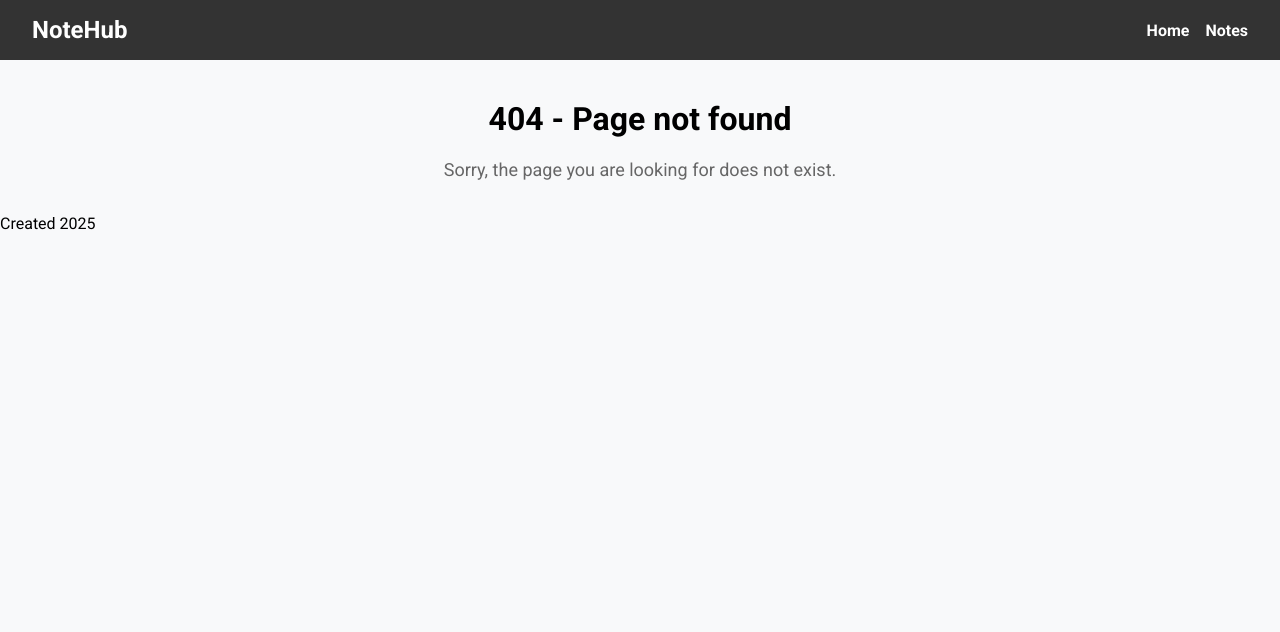
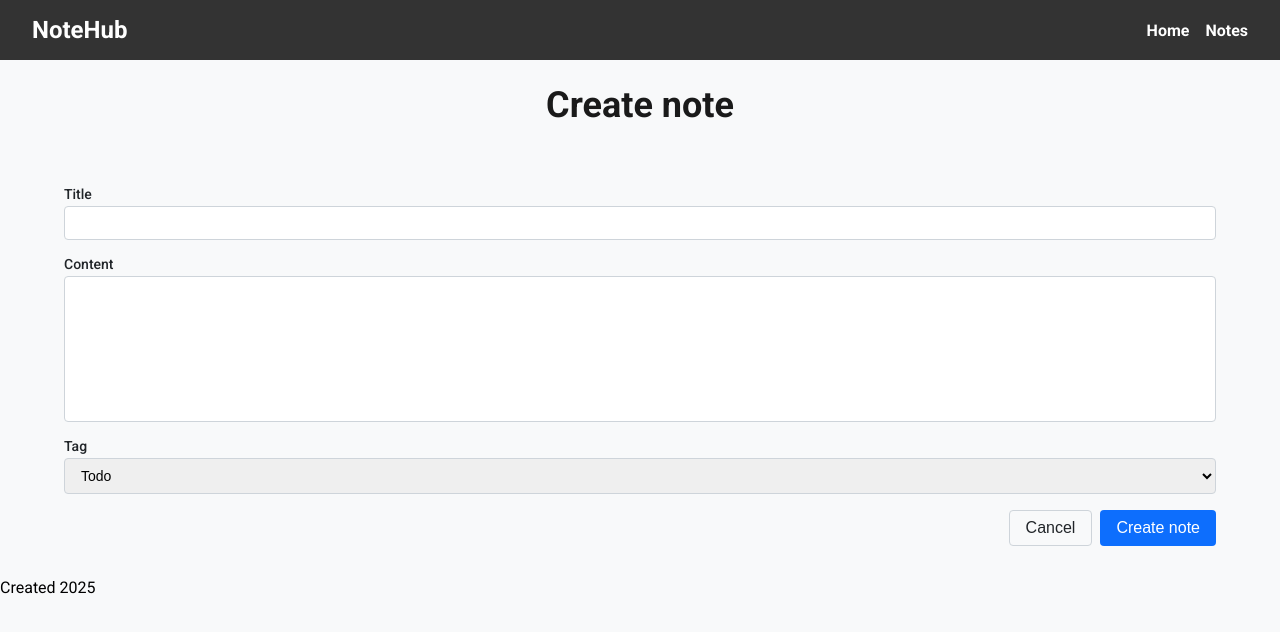
Before and after one commit to danavykhovanets-hub/08-zustand, a Next.js app: page /notes/action/create in a window 1280 px wide. Before the commit this address had no page. Shown: the top 632 px of the page. Built offline with nearby package versions, Linux system fonts and the light colour scheme; no server answers.

Commit message:
Create worjflow

```diff
--- /dev/null
+++ b/app/notes/action/create/CreateNote.module.css
@@ -0,0 +1,18 @@
+.main {
+  flex: 1;
+}
+
+.container {
+  width: 90%;
+  max-width: 1280px;
+  margin: 0px auto;
+  padding: 0 16px 16px;
+}
+
+.title {
+  font-size: 36px;
+  font-weight: 700;
+  color: #1a1a1a;
+  margin-bottom: 60px;
+  text-align: center;
+}
--- /dev/null
+++ b/app/notes/action/create/page.tsx
@@ -0,0 +1,29 @@
+import type { Metadata } from "next";
+import css from "./CreateNote.module.css";
+import NoteForm from "../../../../components/NoteForm/NoteForm";
+
+export const metadata: Metadata = {
+  title: "Create note - NoteHub",
+  description: "Create a new note in your NoteHub collection.",
+  openGraph: {
+    title: "Create note - NoteHub",
+    description: "Create a new note in your NoteHub collection.",
+    url: "https://your-project.vercel.app/notes/action/create",
+    images: [
+      {
+        url: "https://ac.goit.global/fullstack/react/notehub-og-meta.jpg",
+      },
+    ],
+  },
+};
+
+export default function CreateNote() {
+  return (
+    <main className={css.main}>
+      <div className={css.container}>
+        <h1 className={css.title}>Create note</h1>
+        <NoteForm />
+      </div>
+    </main>
+  );
+}
--- a/components/NoteForm/NoteForm.tsx
+++ b/components/NoteForm/NoteForm.tsx
@@ -1,92 +1,70 @@
+"use client";
+
 import css from "./NoteForm.module.css";
-import { Formik, Form, Field, ErrorMessage } from "formik";
-import type { FormikHelpers } from "formik";
-import * as Yup from "yup";
+import { useRouter } from "next/navigation";
+import { useMutation, useQueryClient } from "@tanstack/react-query";
+import { createNote } from "../../lib/api";
 import type { NoteTag } from "../../types/note";
 
-interface NoteFormValues {
-  title: string;
-  content: string;
-  tag: NoteTag;
-}
+export default function NoteForm() {
+  const router = useRouter();
+  const queryClient = useQueryClient();
 
-interface NoteFormProps {
-  onClose: () => void;
-  onSubmit: (values: NoteFormValues) => void;
-}
-
-const initialValues: NoteFormValues = {
-  title: "",
-  content: "",
-  tag: "Todo",
+  const mutation = useMutation({
+    mutationFn: (formData: FormData) => {
+      const values = {
+        title: formData.get("title") as string,
+        content: formData.get("content") as string,
+        tag: formData.get("tag") as NoteTag,
       };
-
-const validationSchema = Yup.object({
-  title: Yup.string()
-    .min(3, "Title must be at least 3 characters")
-    .max(50, "Title is too long")
-    .required("Title is required"),
-  content: Yup.string().max(500, "Content is too long"),
-  tag: Yup.string()
-    .oneOf(["Todo", "Work", "Personal", "Meeting", "Shopping"])
-    .required("Tag is required"),
+      return createNote(values);
+    },
+    onSuccess: () => {
+      queryClient.invalidateQueries({ queryKey: ["notes"] });
+      router.back();
+    },
   });
 
-export default function NoteForm({ onClose, onSubmit }: NoteFormProps) {
-  const handleSubmit = (
-    values: NoteFormValues,
-    actions: FormikHelpers<NoteFormValues>
-  ) => {
-    onSubmit(values);
-    actions.resetForm();
-  };
-
   return (
-    <Formik
-      initialValues={initialValues}
-      validationSchema={validationSchema}
-      onSubmit={handleSubmit}
-    >
-      <Form className={css.form}>
+    <form action={mutation.mutate} className={css.form}>
       <div className={css.formGroup}>
         <label htmlFor="title">Title</label>
-          <Field id="title" type="text" name="title" className={css.input} />
-          <ErrorMessage name="title" component="span" className={css.error} />
+        <input id="title" type="text" name="title" className={css.input} />
       </div>
 
       <div className={css.formGroup}>
         <label htmlFor="content">Content</label>
-          <Field
-            as="textarea"
+        <textarea
           id="content"
           name="content"
           rows={8}
           className={css.textarea}
         />
-          <ErrorMessage name="content" component="span" className={css.error} />
       </div>
 
       <div className={css.formGroup}>
         <label htmlFor="tag">Tag</label>
-          <Field as="select" id="tag" name="tag" className={css.select}>
+        <select id="tag" name="tag" className={css.select}>
           <option value="Todo">Todo</option>
           <option value="Work">Work</option>
           <option value="Personal">Personal</option>
           <option value="Meeting">Meeting</option>
           <option value="Shopping">Shopping</option>
-          </Field>
-          <ErrorMessage name="tag" component="span" className={css.error} />
+        </select>
       </div>
 
       <div className={css.actions}>
-          <button type="button" className={css.cancelButton} onClick={onClose}>
+        <button
+          type="button"
+          className={css.cancelButton}
+          onClick={() => router.back()}
+        >
           Cancel
         </button>
         <button type="submit" className={css.submitButton}>
           Create note
         </button>
       </div>
-      </Form>
-    </Formik>
+    </form>
   );
 }
--- a/package.json
+++ b/package.json
@@ -17,6 +17,7 @@
     "react-dom": "19.2.8",
     "react-hot-toast": "^2.6.0",
     "react-icons": "^5.7.0",
+    "use-debounce": "^10.1.1",
     "zustand": "^5.0.15"
   },
   "devDependencies": {
```
Also changed, not shown: app/notes/Notes.client.tsx (+4 -30 lines), 1 other file (tests, documents, lock files or other folders). Lines whose indentation alone changed are shown as unchanged.
